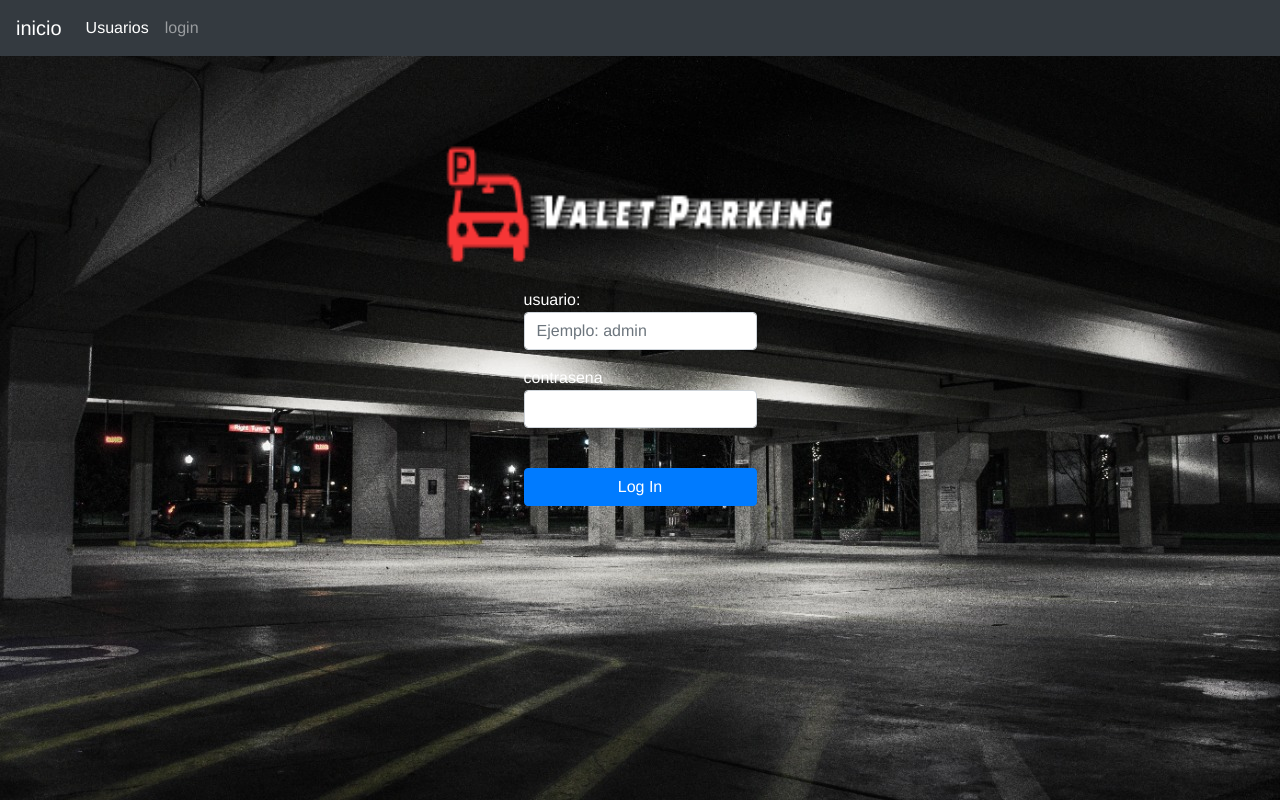
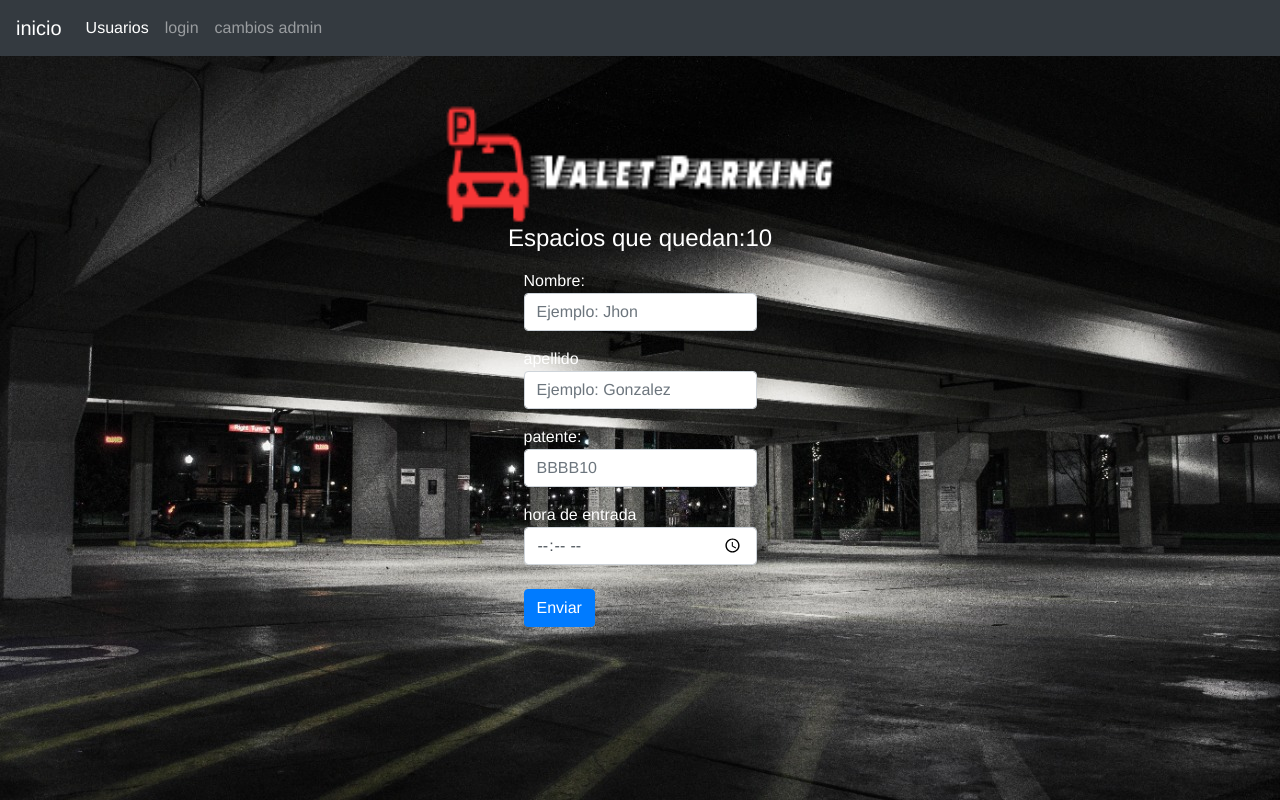
Before and after one commit to Ignacio-Ruiz/Proyecto-Sistema-de-estacionamiento-Valet-parking-, a Vue app in the folder frontend/: page / in a window 1280 px wide. Built offline with nearby package versions, Linux system fonts and the light colour scheme; no server answers.

Commit message:
actualizacion

```diff
--- a/frontend/src/App.vue
+++ b/frontend/src/App.vue
@@ -2,7 +2,7 @@
 
 
   <nav class="navbar navbar-expand-lg   navbar navbar-dark bg-dark  ">
-    <a class="navbar-brand" href="/#home">inicio</a>
+    <a class="navbar-brand" href="/#">inicio</a>
     <button class="navbar-toggler" type="button" data-toggle="collapse" data-target="#navbarNav" aria-controls="navbarNav" aria-expanded="false" aria-label="Toggle navigation">
       <span class="navbar-toggler-icon"></span>
     </button>
@@ -12,7 +12,10 @@
           <a class="nav-link" href="/#about">Usuarios <span class="sr-only">(current)</span></a>
         </li>
         <li class="nav-item">
-          <a class="nav-link" href="/#">login</a>
+          <a class="nav-link" href="/#login">login</a>
+        </li>
+        <li class="nav-item">
+          <a class="nav-link" href="/#cambio">cambios admin</a>
         </li>
 
       </ul>
--- a/frontend/src/router/index.js
+++ b/frontend/src/router/index.js
@@ -5,14 +5,6 @@
 
   {
     path: '/',
-    name: 'login',
-    // route level code-splitting
-    // this generates a separate chunk (about.[hash].js) for this route
-    // which is lazy-loaded when the route is visited.
-    component: () => import(/* webpackChunkName: "about" */ '../views/LoginView.vue')
-  },
-  {
-    path: '/home',
     name: 'home',
     component: HomeView
   },
@@ -23,6 +15,14 @@
     // this generates a separate chunk (about.[hash].js) for this route
     // which is lazy-loaded when the route is visited.
     component: () => import(/* webpackChunkName: "about" */ '../views/AboutView.vue')
+  },
+  {
+    path: '/login',
+    name: 'login',
+    // route level code-splitting
+    // this generates a separate chunk (about.[hash].js) for this route
+    // which is lazy-loaded when the route is visited.
+    component: () => import(/* webpackChunkName: "about" */ '../views/LoginView.vue')
   },
   {
     path: '/cambio',
```
